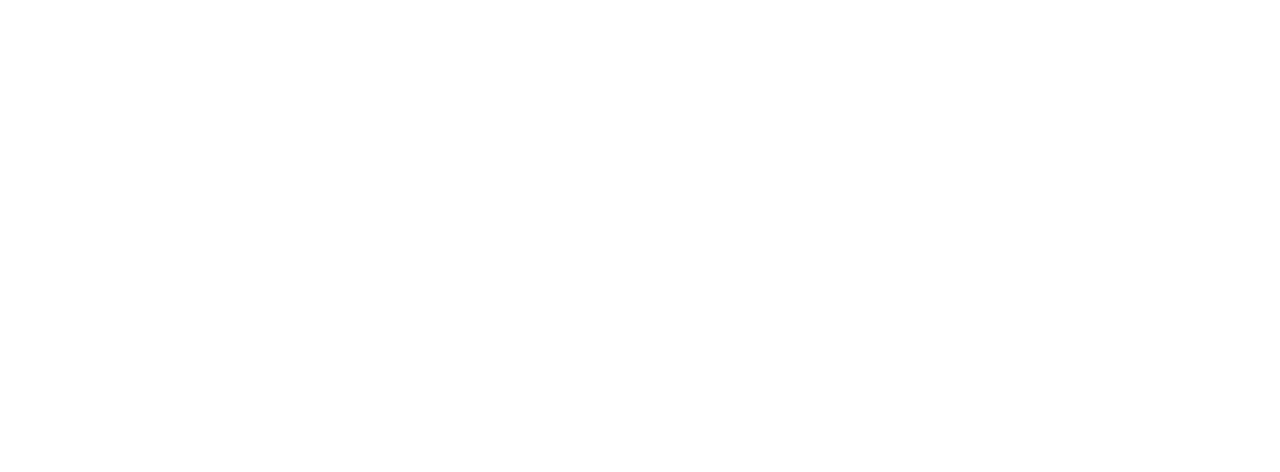
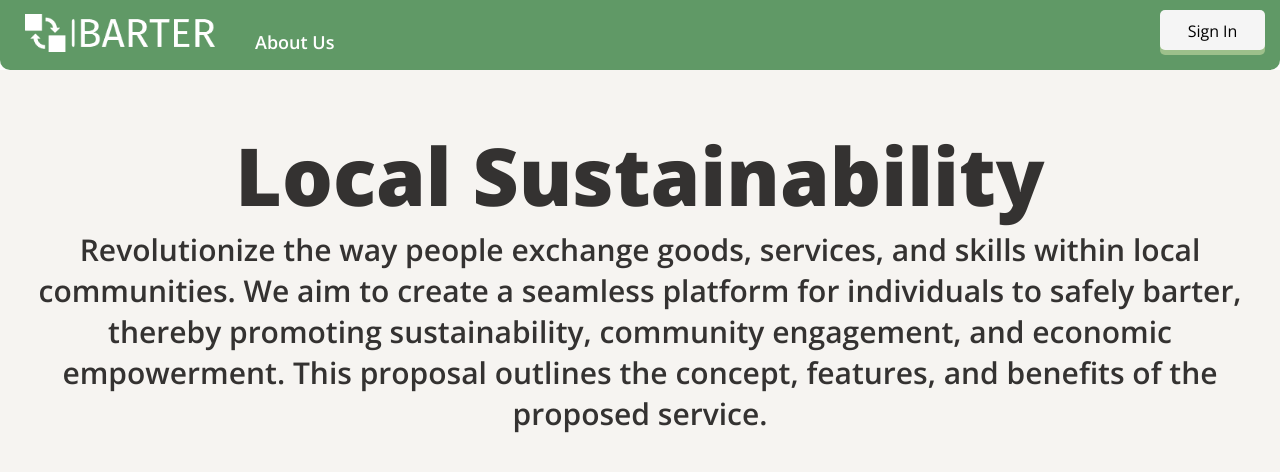
Before and after one commit to Aayana-E/BarterV2, a React (Create React App) app in the folder front/: page /about in a window 1280 px wide. Before the commit this address had no page. Shown: the top 472 px of the page. Built offline with nearby package versions, Linux system fonts and the light colour scheme.

Commit message:
new navbar

```diff
--- a/front/src/App.js
+++ b/front/src/App.js
@@ -4,6 +4,7 @@
 import Home from "./components/Home";
 import Login from "./components/Login";
 import ItemEntryContainer from "./components/items/ItemEntryContainer";
+import About from "./components/About";
 
 function App() {
   return (
@@ -13,6 +14,8 @@
           <Route path="/" element={<Home />} />
           <Route path="/login" element={<Login />} />
           <Route path="/additem" element={<ItemEntryContainer />} />
+          <Route path="/about" element={<About/>} />
+
         </Routes>
       </div>
     </>
--- /dev/null
+++ b/front/src/components/About.js
@@ -0,0 +1,20 @@
+import React from 'react'
+import PreLoggedIn from './PreLoggedIn'
+import { HeroSubText, HeroText, HomeBack } from '../styles/homestyle'
+
+function About() {
+  return (
+    <>
+    <PreLoggedIn>
+    </PreLoggedIn>
+    <HomeBack>
+        <HeroText>Local Sustainability</HeroText>
+        <HeroSubText>Revolutionize the way people exchange goods, services, and skills within local communities. We aim to create a seamless platform for individuals to safely barter, thereby promoting sustainability, community engagement, and economic empowerment. This proposal outlines the concept, features, and benefits of the proposed service.
+</HeroSubText>
+    </HomeBack>
+
+    </>
+  )
+}
+
+export default About
--- /dev/null
+++ b/front/src/components/LoggedIn.js
@@ -0,0 +1,25 @@
+import React from 'react'
+import { AboutLink, AllContainer, LeftContainer, LoginButton, Logo, LogoLink, RightContainer} from '../styles/toolbar'
+import logo from '../photos/barterlogo.png'
+
+function LoggedIn() {
+  return (
+    <AllContainer>
+
+      <LeftContainer>
+             <LogoLink to="/">
+                <Logo src={logo}></Logo>
+            </LogoLink>
+
+            <AboutLink to="/about">CHANGE THIS TO WHAT U NEED</AboutLink>
+
+      </LeftContainer>
+                                                            <RightContainer>
+                                                                       <LoginButton to="/login">Sign Out</LoginButton>
+                                                            </RightContainer>
+
+    </AllContainer>
+  )
+}
+
+export default LoggedIn
--- a/front/src/components/Login.js
+++ b/front/src/components/Login.js
@@ -1,8 +1,12 @@
 import React from 'react'
+import LoggedIn from './LoggedIn'
 
 function Login() {
   return (
+    <>
+    <LoggedIn></LoggedIn>
     <div>Login</div>
+    </>
   )
 }
 
--- a/front/src/styles/homestyle.js
+++ b/front/src/styles/homestyle.js
@@ -16,6 +16,14 @@
 font-size: 80px;
 font-family: 'Open Sans', sans-serif;
 font-weight: 800;
+display: flex;
+position: relative;
+color: #343231;
+`
+export const HeroSubText = styled.text`
+font-size: 30px;
+font-family: 'Open Sans', sans-serif;
+font-weight: 600;
 display: flex;
 position: relative;
 color: #343231;
--- a/front/src/styles/toolbar.js
+++ b/front/src/styles/toolbar.js
@@ -25,7 +25,7 @@
 border-radius: 5px;
 transition: all ease 0.1s;
 box-shadow: 0px 5px 0px 0px #9DC08B;
-width: 60px;
+width: 65px;
 height: 20px;
 margin-top: 10px;
 margin-right: 15px;
```
